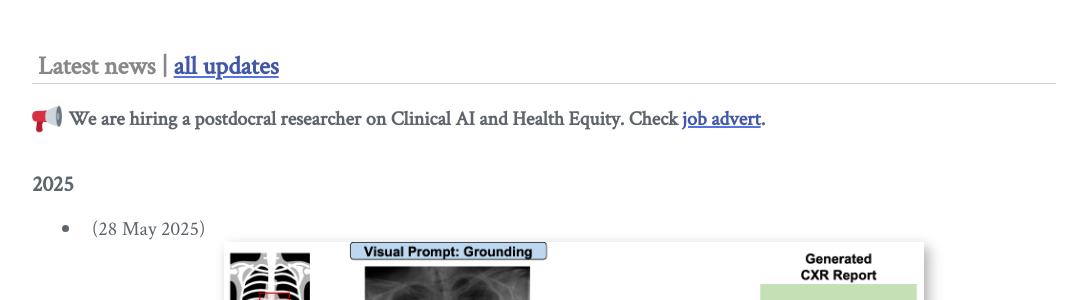
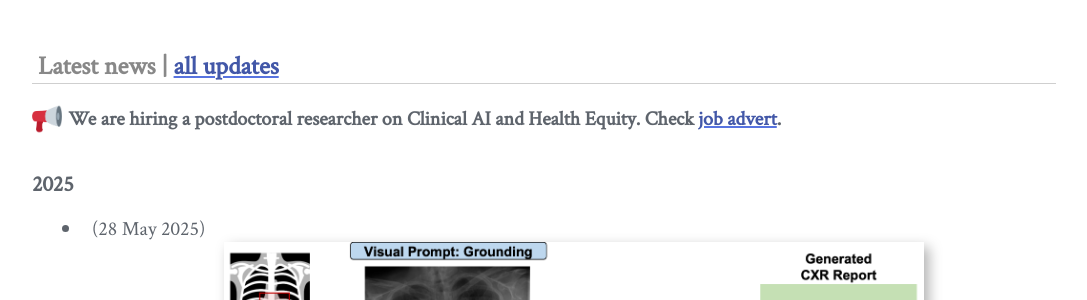
Before and after one commit to knowlab/knowlab.github.io, a Jekyll site: the page built from index.md, in a window 1280 px wide and 900 px high. Shown: the part 301-601 px from the top of the window, without its empty margins (96-1183 px from the left). Built offline with Jekyll 4.4.1, drawn with Linux system fonts in a browser that asks for light colours; comment, search, counter and statistics services are not loaded.

```diff
--- a/index.md
+++ b/index.md
@@ -7,7 +7,7 @@ home: true
 
 <div class="h_title">Latest news | <a href="/updates/">all updates</a></div>
 
-<img src="img/announcement.png" width="30" style="float:left">&nbsp;&nbsp;**We are hiring a postdocral researcher on Clinical AI and Health Equity. Check [job advert](https://www.ucl.ac.uk/work-at-ucl/search-ucl-jobs/details?nPostingId=14329&nPostingTargetId=35063&id=Q1KFK026203F3VBQBLO8M8M07&LG=UK&languageSelect=UK&mask=ext).**
+<img src="img/announcement.png" width="30" style="float:left">&nbsp;&nbsp;**We are hiring a postdoctoral researcher on Clinical AI and Health Equity. Check [job advert](https://www.ucl.ac.uk/work-at-ucl/search-ucl-jobs/details?nPostingId=14329&nPostingTargetId=35063&id=Q1KFK026203F3VBQBLO8M8M07&LG=UK&languageSelect=UK&mask=ext).**
 
 {% for post in site.categories.news limit:5%}
 
```
